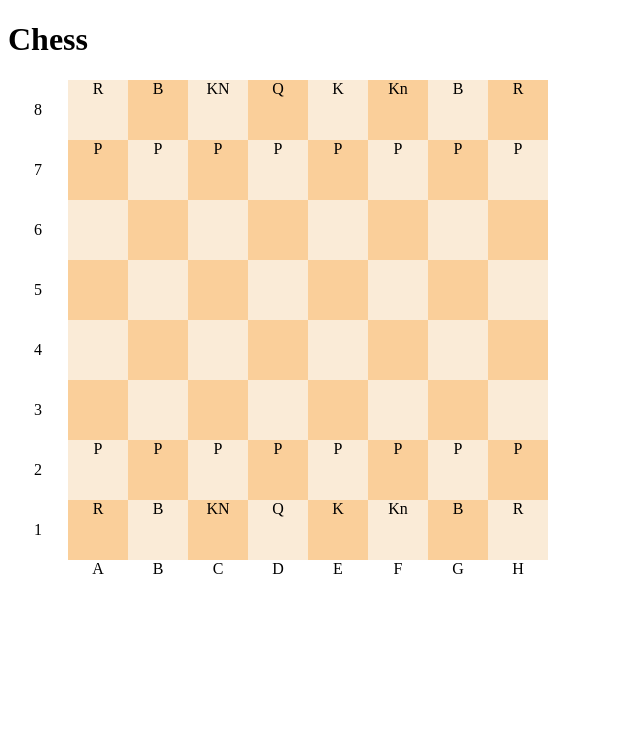
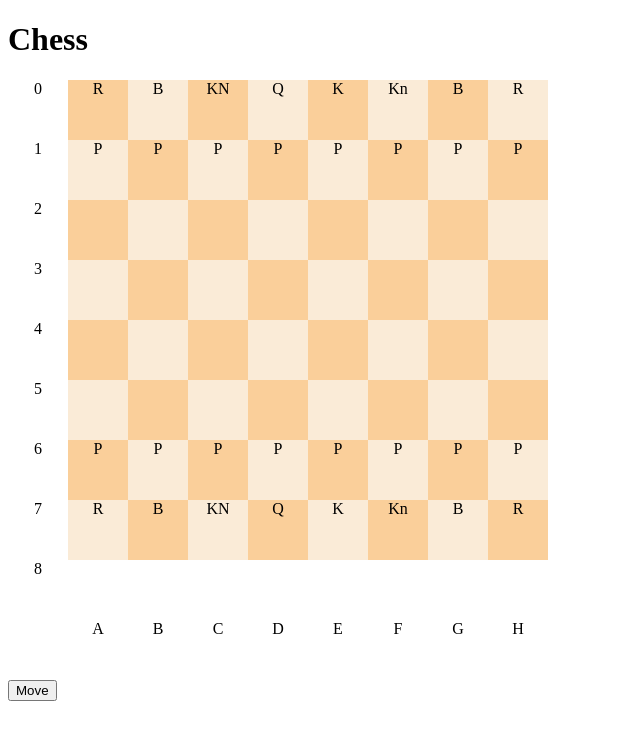
Before and after one commit to CalvinGaiennie/Chess, a React (Vite) app: page / in a window 1280 px wide. Shown: the top 740 px of the page, without its empty margins (0-640 px from the left). Built offline with nearby package versions, Linux system fonts and the light colour scheme.

Commit message:
seperated the building of the board and the board labels. moved the board into state and created a basic move peice function

```diff
--- a/src/components/Board.jsx
+++ b/src/components/Board.jsx
@@ -1,7 +1,13 @@
 import styles from "./Board.module.css";
+import { useState, useEffect } from "react";
 
 function Board() {
-  const filler = ["", "", "", "", "", "", "", "", ""];
+  const [boardElement, setBoardElement] = useState(null);
+
+  useEffect(() => {
+    setBoardElement(buildBoard(board));
+  }, []);
+
   const numbers = [0, 1, 2, 3, 4, 5, 6, 7, 8];
   const letters = ["", "A", "B", "C", "D", "E", "F", "G", "H"];
 
@@ -15,6 +21,19 @@ function Board() {
     ["P", "P", "P", "P", "P", "P", "P", "P"],
     ["R", "B", "KN", "Q", "K", "Kn", "B", "R"],
   ];
+
+  function buildBoard(board) {
+    return board.map((row, i) => (
+      <div key={i} className={styles.flex}>
+        {row.map((square, j) => (
+          <div key={j} className={`${styles.square} ${decideBackground(i, j)}`}>
+            {square}
+          </div>
+        ))}
+      </div>
+    ));
+  }
+
   function decideBackground(row, column) {
     if (row % 2 == 0 && column % 2 != 0) {
       return styles.light;
@@ -25,45 +44,40 @@ function Board() {
     }
   }
 
+  function movePiece(initialRow, initialCol, finalRow, finalColumn) {
+    // checkMove(initialRow, initialCol, finalRow, finalColumn);
+    const newBoard = [...board];
+    const peice = board[initialRow][initialCol];
+    newBoard[initialRow][initialCol] = "";
+    newBoard[finalRow][finalColumn] = peice;
+    setBoardElement(buildBoard(newBoard));
+  }
+
   return (
     <div>
       <h1>Chess</h1>
-      {/* create rows */}
-      {numbers.reverse().map((number, i) => (
-        <div key={i}>
-          {/* fill the first element of each row with a number then with empty strings. Fill the last row with letters */}
-          {number == 0 ? (
-            <div className={styles.flex}>
-              {letters.map((letter, j) => (
-                <p key={`${letter}-${j}`} className={styles.square}>
-                  {letter}
-                </p>
-              ))}
+      <div className={styles.flex}>
+        <div className="rowLabels">
+          {numbers.map((number, i) => (
+            <div key={i} className={styles.square}>
+              {number}
             </div>
-          ) : (
-            <div className={styles.flex}>
-              {filler.map((empty, j) =>
-                j === 0 ? (
-                  <div key={`e-${j}`} className={styles.squareDiv}>
-                    {number}
-                  </div>
-                ) : (
-                  <p
-                    key={`e-${j}`}
-                    className={`${styles.square} ${
-                      decideBackground(i, j)
-                      //   j % 2 == 0 ? styles.dark : styles.light
-                    }
-                    `}
-                  >
-                    {board[i][j - 1]}
-                  </p>
-                )
-              )}
+          ))}
+        </div>
+        <div>{boardElement}</div>
+      </div>
+      <div className="columnLabels">
+        <div className={styles.flex}>
+          {letters.map((letter, i) => (
+            <div key={i} className={styles.square}>
+              {letter}
             </div>
-          )}
+          ))}
         </div>
-      ))}
+      </div>
+      <div className="moveTest">
+        <button onClick={() => movePiece(0, 0, 1, 1)}>Move</button>
+      </div>
     </div>
   );
 }
```
